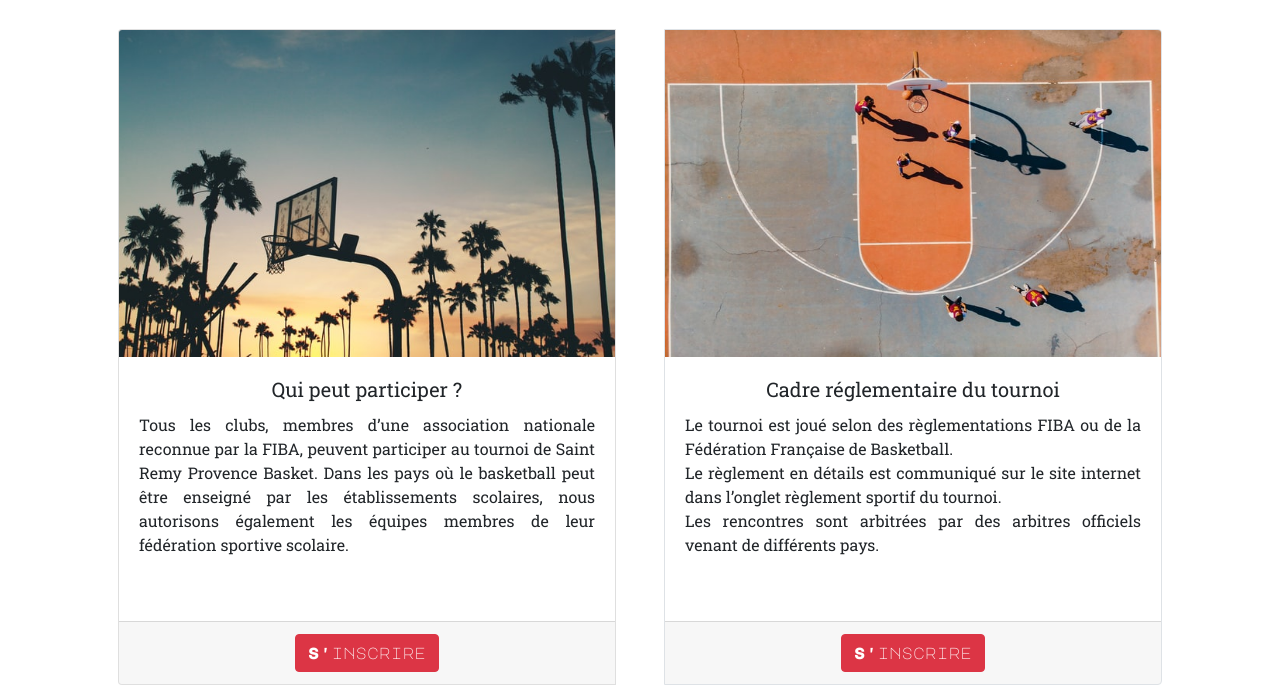
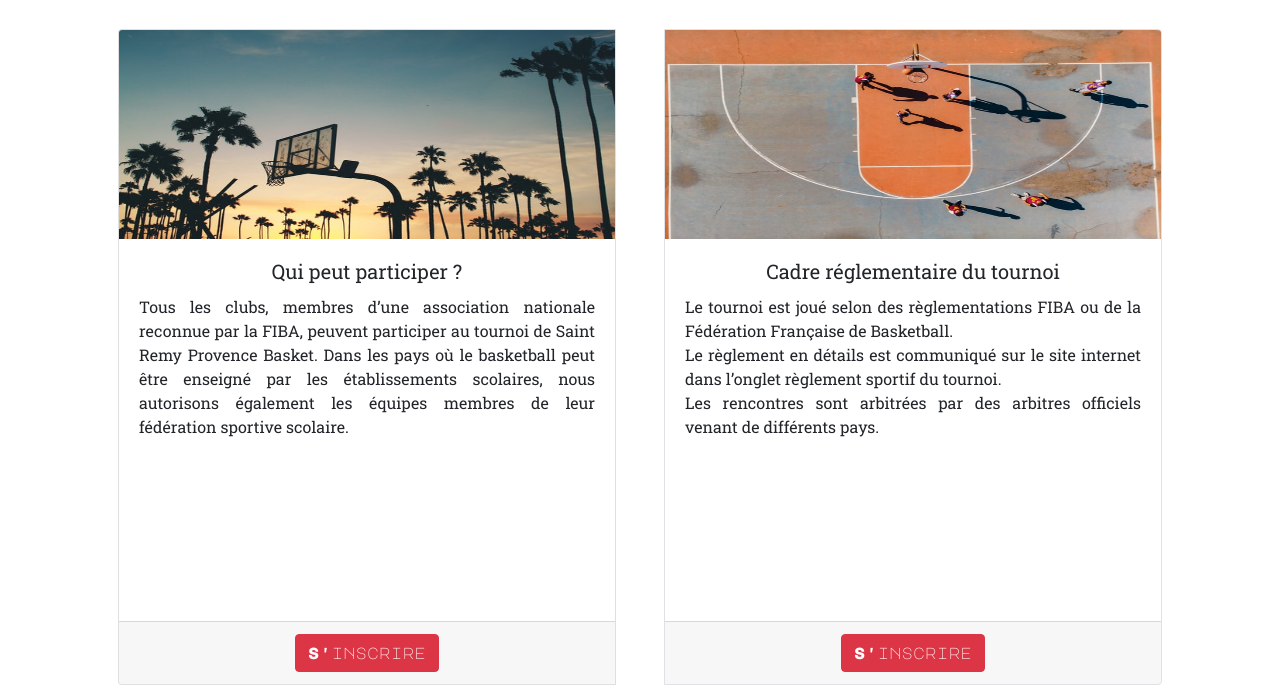
Before and after one commit to maxime-bambara/static-project-bootstrap, a plain HTML site: page pages/tournoi.html in a window 1280 px wide. Shown: the part 131-817 px from the top of the page. Drawn offline with nearby package versions, Linux system fonts and the light colour scheme.

Commit message:
Adjust image size for '.card-img-top'

```diff
--- a/css/style.css
+++ b/css/style.css
@@ -9,5 +9,5 @@ header, h1, h2, .btn{
 }
 
 .card-img-top{
-    height: 50%;
+    height: 32%;
 }
```
